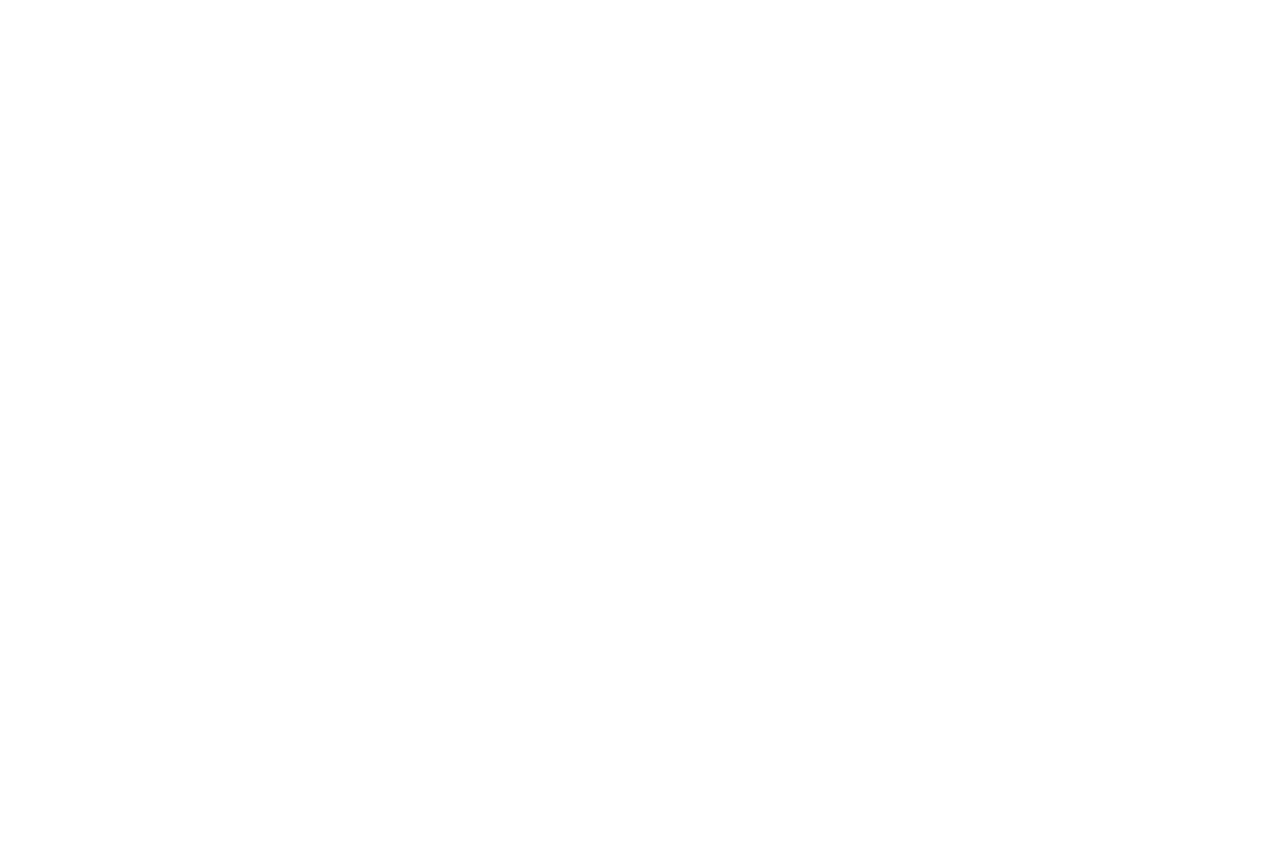
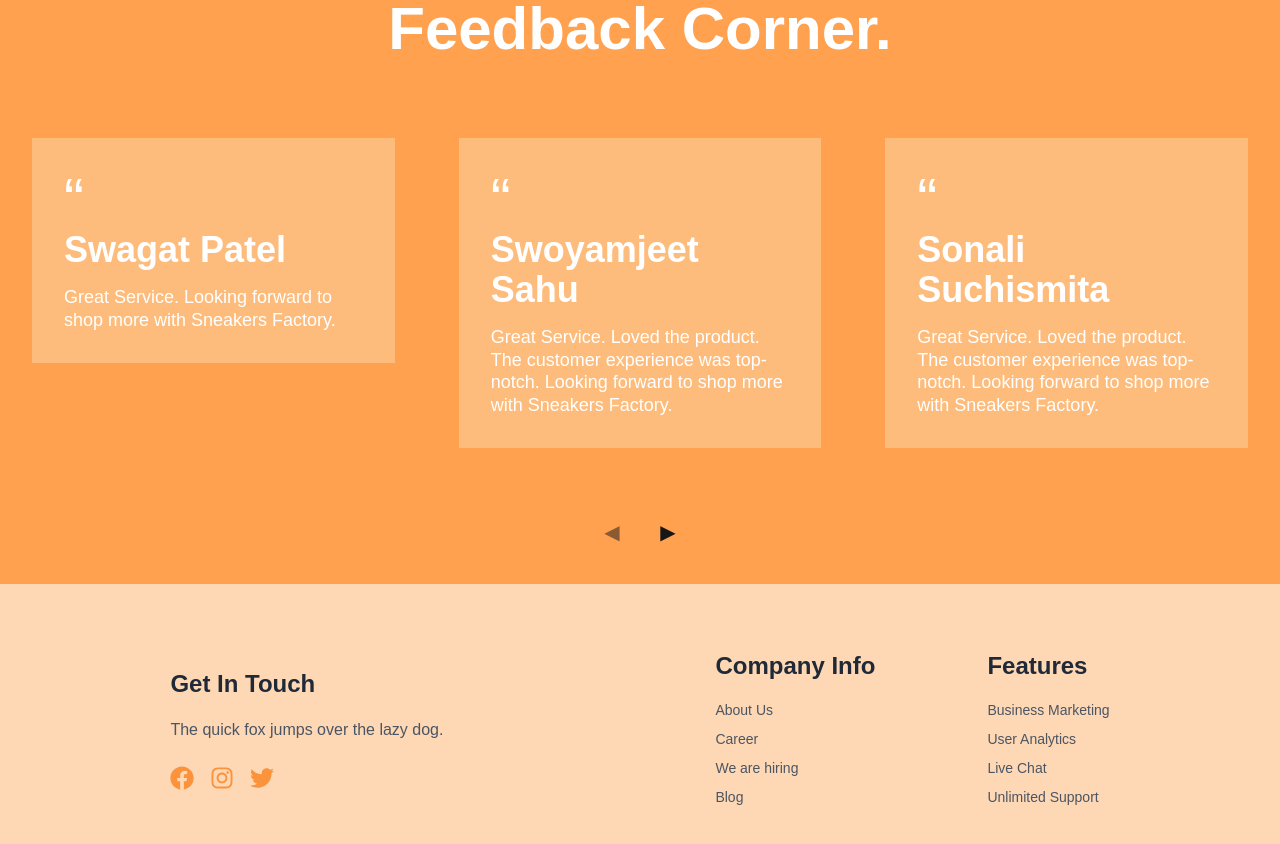
Before and after one commit to sonali-suchismitaa/K_exp, a Next.js app: page / in a window 1280 px wide. Shown: the part 2520-3364 px from the top of the page. Before the commit the page ends 2440 px from the top, so only its background shows below. Built offline with nearby package versions, Linux system fonts and the light colour scheme.

Commit message:
Changes made

```diff
--- /dev/null
+++ b/src/app/Components/Footer.jsx
@@ -0,0 +1,46 @@
+"use client";
+import React from "react";
+import { FaFacebook, FaInstagram, FaTwitter } from "react-icons/fa"; // Import icons
+
+function Footer() {
+    return (
+        <div className="bg-[#FED8B4] h-auto w-auto py-16 font-montserrat">
+            <div className="flex justify-center items-center space-x-28">
+                {/* Column 1: Get In Touch */}
+                <div className="mr-40">
+                    <h3 className="text-[24px] font-extrabold text-gray-800 mb-4">Get In Touch</h3>
+                    <p className="text-gray-600 mb-6">The quick fox jumps over the lazy dog.</p>
+                    <div className="flex space-x-4">
+                        <FaFacebook className="text-orange-400 hover:text-orange-500 cursor-pointer" size={24} />
+                        <FaInstagram className="text-orange-400 hover:text-orange-500 cursor-pointer" size={24} />
+                        <FaTwitter className="text-orange-400 hover:text-orange-500 cursor-pointer" size={24} />
+                    </div>
+                </div>
+
+                {/* Column 2: Company Info */}
+                <div>
+                    <h3 className="text-[24px] font-bold text-gray-800 mb-4">Company Info</h3>
+                    <ul className="text-gray-600 space-y-2">
+                        <li className="text-[14px] hover:text-orange-500 cursor-pointer">About Us</li>
+                        <li className="text-[14px] hover:text-orange-500 cursor-pointer">Career</li>
+                        <li className="text-[14px] hover:text-orange-500 cursor-pointer">We are hiring</li>
+                        <li className="text-[14px] hover:text-orange-500 cursor-pointer">Blog</li>
+                    </ul>
+                </div>
+
+                {/* Column 3: Features */}
+                <div>
+                    <h3 className="text-[24px] font-bold text-gray-800 mb-4">Features</h3>
+                    <ul className="text-gray-600 space-y-2">
+                        <li className="text-[14px] hover:text-orange-500 cursor-pointer">Business Marketing</li>
+                        <li className="text-[14px] hover:text-orange-500 cursor-pointer">User Analytics</li>
+                        <li className="text-[14px] hover:text-orange-500 cursor-pointer">Live Chat</li>
+                        <li className="text-[14px] hover:text-orange-500 cursor-pointer">Unlimited Support</li>
+                    </ul>
+                </div>
+            </div>
+        </div>
+    );
+}
+
+export default Footer;
--- /dev/null
+++ b/src/app/Components/Hero_5.jsx
@@ -0,0 +1,116 @@
+"use client";
+import React, { useState } from "react";
+
+function Hero5() {
+    // Feedback data
+    const feedbacks = [
+        {
+            name: "Swagat Patel",
+            message: "Great Service. Looking forward to shop more with Sneakers Factory."
+        },
+        {
+            name: "Swoyamjeet Sahu",
+            message: "Great Service. Loved the product. The customer experience was top-notch. Looking forward to shop more with Sneakers Factory."
+        },
+        {
+            name: "Sonali Suchismita",
+            message: "Great Service. Loved the product. The customer experience was top-notch. Looking forward to shop more with Sneakers Factory."
+        },
+        {
+            name: "Brajamohan Das",
+            message: "Great Service. Loved the product. The customer experience was top-notch. Looking forward to shop more with Sneakers Factory."
+        },
+        {
+            name: "Priyanshu Kumar Patra",
+            message: "Great Service. Loved the product. The customer experience was top-notch. Looking forward to shop more with Sneakers Factory."
+        },
+        {
+            name: "Piyush Kumar Mishra",
+            message: "Great Service. Loved the product. The customer experience was top-notch. Looking forward to shop more with Sneakers Factory."
+        },
+        {
+            name: "Piyush Kumar Jena",
+            message: "Great Service. Loved the product. The customer experience was top-notch. Looking forward to shop more with Sneakers Factory."
+        },
+        {
+            name: "Pawani Yadav",
+            message: "Great Service. Loved the product. The customer experience was top-notch. Looking forward to shop more with Sneakers Factory."
+        },
+        {
+            name: "Prateek Parija",
+            message: "Great Service. Loved the product. The customer experience was top-notch. Looking forward to shop more with Sneakers Factory."
+        },
+        {
+            name: "Debi Prasanna Dash",
+            message: "Great Service. Loved the product. The customer experience was top-notch. Looking forward to shop more with Sneakers Factory."
+        }
+    ];
+
+    const [currentIndex, setCurrentIndex] = useState(0);
+
+    // Handle left button click
+    const handleLeftClick = () => {
+        if (currentIndex > 0) {
+            setCurrentIndex((prevIndex) => prevIndex - 1);
+        }
+    };
+
+    // Handle right button click
+    const handleRightClick = () => {
+        if (currentIndex < feedbacks.length - 3) {
+            setCurrentIndex((prevIndex) => prevIndex + 1);
+        }
+    };
+
+    return (
+        <div className="bg-[#FFA14F] h-auto w-auto pt-16">
+            {/* Title */}
+            <h2 className="text-[60px] font-bold text-center text-white mb-16 font-spartan">
+                Feedback Corner.
+            </h2>
+
+            {/* Feedback Cards Container */}
+            <div className="relative overflow-hidden">
+                <div
+                    className="flex transition-transform duration-500 ease-in-out"
+                    style={{ transform: `translateX(-${currentIndex * (100 / 3)}%)` }}
+                >
+                    {/* Render Feedback Cards */}
+                    {feedbacks.map((feedback, index) => (
+                        <div key={index} className="flex-none w-1/3 px-8">
+                            <div className="bg-orange-200 bg-opacity-50 p-8">
+                                <div className="items-baseline">
+                                    <p className="text-6xl text-white leading-none">&ldquo;</p>
+                                    <h1 className="text-4xl font-bold text-white">{feedback.name}</h1>
+                                </div>
+                                <p className="text-white text-[18px] font-inter leading-tight mt-4">
+                                    {feedback.message}
+                                </p>
+                            </div>
+                        </div>
+                    ))}
+                </div>
+            </div>
+
+            {/* Navigation Controls */}
+            <div className="flex justify-center mt-16 pb-8">
+                <button
+                    className={`items-center text-lg w-10 h-10 mx-2 rounded-full ${currentIndex === 0 ? "opacity-50" : "hover:bg-orange-500 transition duration-300"}`}
+                    onClick={handleLeftClick}
+                    disabled={currentIndex === 0}
+                >
+                    <span className="text-xl">&#9664;</span>
+                </button>
+                <button
+                    className={`items-center text-lg w-10 h-10 mx-2 rounded-full ${currentIndex === feedbacks.length - 3 ? "opacity-50" : "hover:bg-orange-500 transition duration-300"}`}
+                    onClick={handleRightClick}
+                    disabled={currentIndex === feedbacks.length - 3}
+                >
+                    <span className="text-xl">&#9654;</span>
+                </button>
+            </div>
+        </div>
+    );
+}
+
+export default Hero5;
--- a/src/app/page.tsx
+++ b/src/app/page.tsx
@@ -1,6 +1,9 @@
 import Hero_1 from './Components/Hero_1';
 import Hero2 from './Components/hero2';
 import Hero3 from './Components/Hero3';
+import Hero_5 from './Components/Hero_5';
+import Footer from './Components/Footer';
+
 export default function Home() {
   return (
     <main className="">
@@ -8,6 +11,8 @@
         <Hero_1 />
         <Hero2 />
         <Hero3 />
+        <Hero_5 />
+        <Footer />
       </div>
     </main>
   );
```
Also changed, not shown: package.json (+7 -6 lines), 1 other file (tests, documents, lock files or other folders).
